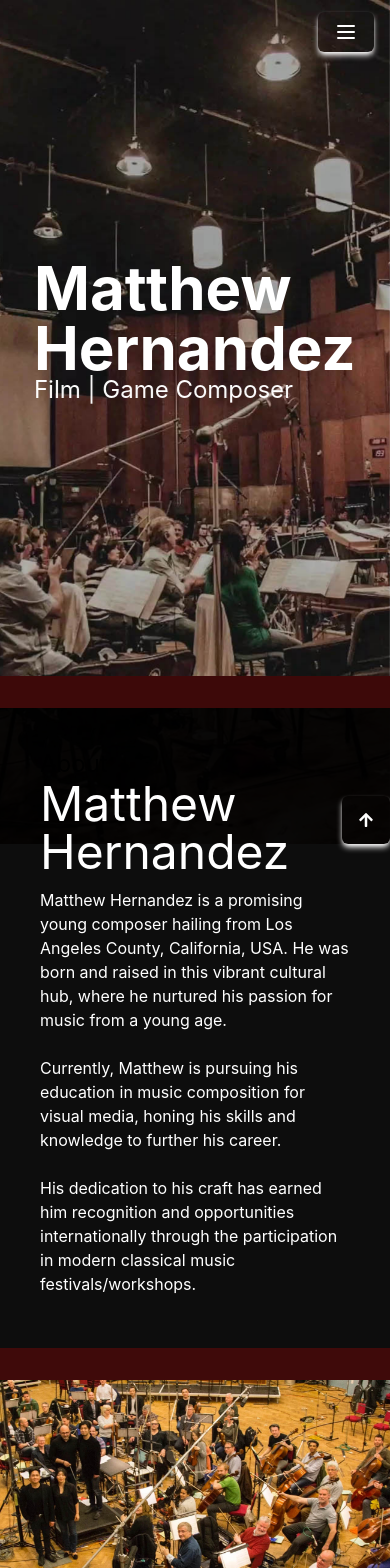
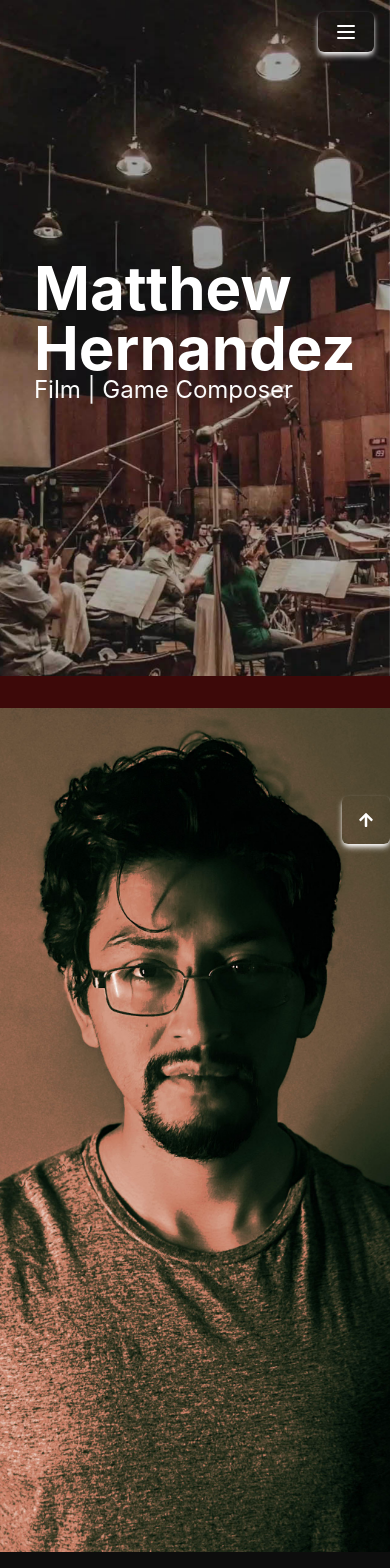
Before and after one commit to Cyber-Digital-llc/Matthews-Portfolio-Website-FE, a Next.js app: page / in a window 390 px wide. Shown: the top 1568 px of the page. Built offline with nearby package versions, Linux system fonts and the light colour scheme.

Commit message:
debugging profile image on mobile

```diff
--- a/components/About.jsx
+++ b/components/About.jsx
@@ -4,13 +4,13 @@ const About = () => {
   return (
     <div
       id="about"
-      className="flex py-10 xl:py-0 2xl:py-0 lg:py-0 bg-black bg-opacity-95 flex-col h-full align-middle xxs:flex-col xs:flex-col xl:flex xl:flex-row xl:w-full xl:h-max lg:flex lg:flex-row lg:w-full md:flex md:h-max sm:flex sm:flex-row sm:h-max py-auto px-0 w-full sm:items-center border-t-[2rem] border-t-[rgba(63,10,10,0.98)]"
+      className="flex py-0 xl:py-0 2xl:py-0 lg:py-0 bg-black bg-opacity-95 flex-col h-full align-middle xxs:flex-col xs:flex-col xl:flex xl:flex-row xl:w-full xl:h-max lg:flex lg:flex-row lg:w-full md:flex md:h-max sm:flex sm:flex-row sm:h-max py-auto px-0 w-full sm:items-center border-t-[2rem] border-t-[rgba(63,10,10,0.98)]"
     >
-      <div className="flex w-full xl:flex md:w-[50vw] lg:flex lg:justify-end lg:w-full xl:flex-end xl:w-[50vw] xl:h-full xl:py-0 2xl:w-[50vw]">
-        <div className="w-full justify-end xl:items-end bg-headShotBGI bg-cover bg-center md:bg-contain lg:w-full md:min-h-max md:flex md:justify-end lg:bg-fit lg:h-full lg:flex lg:flex-row lg:justify-end lg:min-h-max xl:justify-end xl:w-[50vw] xl:h-full xl:min-h-[900px] xl:py-0 xl:flex 2xl:bg-fit 2xl:bg-contain h-full bg-scroll mx-auto bg-no-repeat 2xl:flex 2xl-h-full"></div>
+      <div className="flex w-full h-full xl:flex md:w-[50vw] lg:flex lg:justify-end lg:w-full xl:flex-end xl:w-[50vw] xl:h-full xl:py-0 2xl:w-[50vw] ">
+        <div className="w-full bg-fit min-h-full justify-end xl:items-end bg-headShotBGI bg-cover flex bg-center md:bg-contain lg:w-full md:min-h-max md:flex md:justify-end lg:bg-fit lg:h-full lg:flex lg:flex-row lg:justify-end lg:min-h-max xl:justify-end xl:w-[50vw] xl:h-full xl:min-h-[900px] xl:py-0 xl:flex 2xl:bg-fit 2xl:bg-contain h-[100vh] bg-scroll mx-auto bg-no-repeat 2xl:flex 2xl-h-full"></div>
       </div>
 
-      <div className="flex w-full h-full justify-center md:w-[50vw] lg:w-[50vw] xl:w-[50vw] 2xl:w-[50vw] ">
+      <div className="flex w-full h-full justify-center md:w-[50vw] lg:w-[50vw] xl:w-[50vw] 2xl:w-[50vw] 2xl:pt-0 py-10">
         <div className="flex w-full justify-center mx-auto xl:py-5 lg:justify-start md:justify-start xl:justify-start ">
           <div className="w-full lg:mx-auto px-10 xl:mx-8 xl:px-5 2xl:px-10 md:w-1/2 md:px-0 ">
             <h2 className="text-2xl  max-w-prose">About</h2>
```
